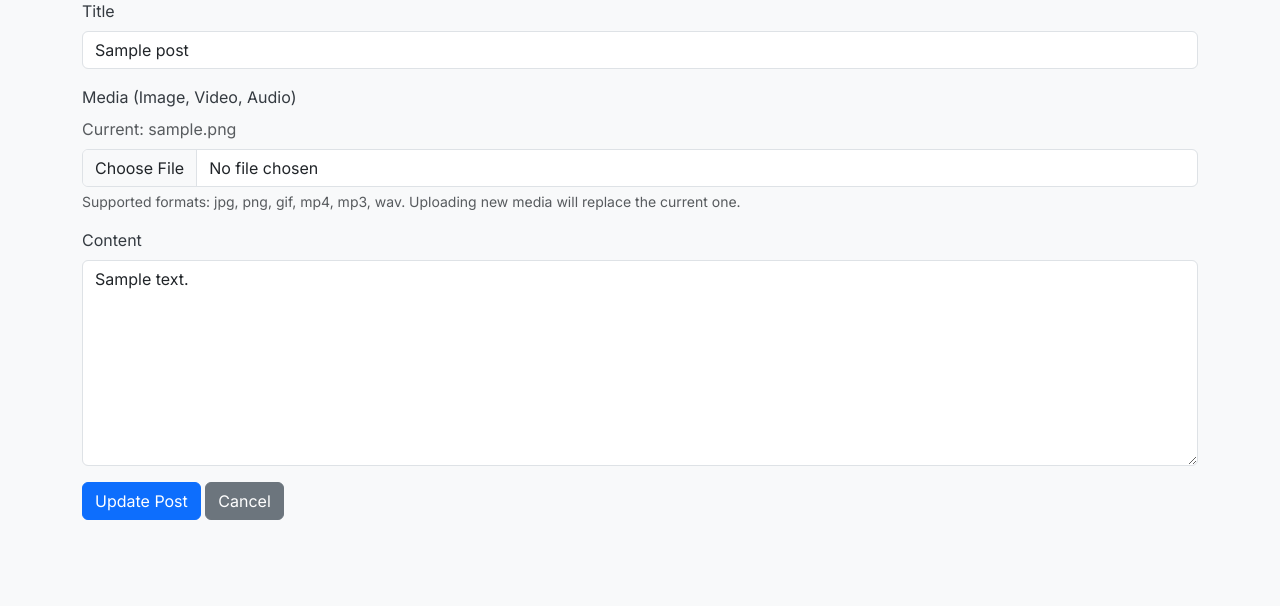
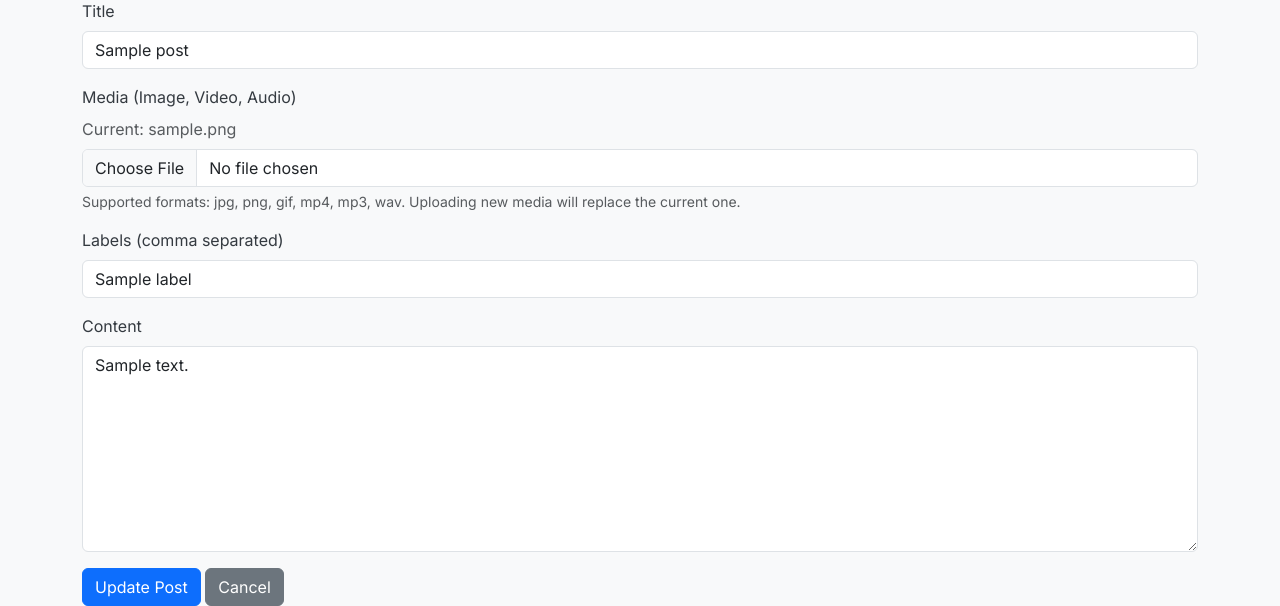
Before and after one commit to kovzhu/mySite, a Flask app: page /1/edit in a window 1280 px wide. Shown: the part 198-804 px from the top of the page. Before the commit the page ends 718 px from the top, so only its background shows below. Run offline with Flask 3, Linux system fonts and the light colour scheme; a user stored in the database is signed in; tables that the repository leaves empty hold one stand-in row (values such as "Sample post"); some libraries are stand-ins or nearby versions.

Commit message:
feat: Implement blog post labeling with filtering, integrate TinyMCE rich text editor, and add a database update script.

```diff
--- a/mySite/app.py
+++ b/mySite/app.py
@@ -22,6 +22,7 @@ from flask import (
     abort,
     send_from_directory,
     make_response,
+    jsonify,
 )
 from flask_sqlalchemy import SQLAlchemy
 from flask_migrate import Migrate
@@ -221,6 +222,22 @@ class Project(db.Model):
     image_filename = db.Column(db.String(255))
 
 
+post_labels = db.Table('post_labels',
+    db.Column('post_id', db.Integer, db.ForeignKey('post.id'), primary_key=True),
+    db.Column('label_id', db.Integer, db.ForeignKey('label.id'), primary_key=True)
+)
+
+class Label(db.Model):
+    """
+    Label model for tagging blog posts.
+    """
+    id = db.Column(db.Integer, primary_key=True)
+    name = db.Column(db.String(50), unique=True, nullable=False)
+
+    def __repr__(self):
+        return f'<Label {self.name}>'
+
+
 class Post(db.Model):
     """
     Post model representing blog posts.
@@ -241,6 +258,8 @@ class Post(db.Model):
 
     comments = db.relationship('Comment', backref='post', lazy=True, cascade="all, delete-orphan")
     likes = db.relationship('Like', backref='post', lazy=True, cascade="all, delete-orphan")
+    labels = db.relationship('Label', secondary=post_labels, lazy='subquery',
+        backref=db.backref('posts', lazy=True))
 
 
 
@@ -452,8 +471,19 @@ def blog_index():
     """
     Display all blog posts.
     """
-    posts = Post.query.order_by(Post.created_at.desc()).all()
-    return render_template("blogs/index.html", posts=posts)
+    label_name = request.args.get('label')
+    if label_name:
+        label = Label.query.filter_by(name=label_name).first()
+        if label:
+            # Sort posts by date descending
+            posts = sorted(label.posts, key=lambda x: x.created_at, reverse=True)
+        else:
+            posts = []
+    else:
+        posts = Post.query.order_by(Post.created_at.desc()).all()
+
+    all_labels = Label.query.order_by(Label.name).all()
+    return render_template("blogs/index.html", posts=posts, labels=all_labels, current_label=label_name)
 
 
 def get_media_type(filename):
@@ -476,11 +506,12 @@ def create():
     if request.method == "POST":
         title = request.form["title"]
         content = request.form["content"]
+        labels_str = request.form.get("labels", "")
         file = request.files.get("media")
 
         if not title or not content:
             flash("Title and Content are required!", "error")
-            return render_template("blogs/create.html", title=title, content=content)
+            return render_template("blogs/create.html", title=title, content=content, labels_str=labels_str)
 
         media_filename = None
         media_type = None
@@ -494,14 +525,26 @@ def create():
             else:
                 flash("Unsupported file type!", "error")
                 return render_template(
-                    "blogs/create.html", title=title, content=content
+                    "blogs/create.html", title=title, content=content, labels_str=labels_str
                 )
+
+        # Process labels
+        post_labels = []
+        if labels_str:
+            label_names = [l.strip() for l in labels_str.split(',') if l.strip()]
+            for name in label_names:
+                label = Label.query.filter_by(name=name).first()
+                if not label:
+                    label = Label(name=name)
+                    db.session.add(label)
+                post_labels.append(label)
 
         new_post = Post(
             title=title,
             content=content,
             media_filename=media_filename,
             media_type=media_type,
+            labels=post_labels
         )
         db.session.add(new_post)
         db.session.commit()
@@ -532,6 +575,7 @@ def edit(post_id):
     if request.method == "POST":
         post.title = request.form["title"]
         post.content = request.form["content"]
+        labels_str = request.form.get("labels", "")
         file = request.files.get("media")
 
         if not post.title or not post.content:
@@ -556,6 +600,17 @@ def edit(post_id):
             else:
                 flash("Unsupported file type!", "error")
                 return render_template("blogs/edit.html", post=post)
+
+        # Process labels
+        post.labels = [] # Clear existing labels
+        if labels_str:
+            label_names = [l.strip() for l in labels_str.split(',') if l.strip()]
+            for name in label_names:
+                label = Label.query.filter_by(name=name).first()
+                if not label:
+                    label = Label(name=name)
+                    db.session.add(label)
+                post.labels.append(label)
 
         db.session.commit()
 
@@ -583,6 +638,26 @@ def delete(post_id):
 
     flash(f'Post "{post.title}" was successfully deleted.', "info")
     return redirect(url_for("blog_index"))
+
+
+@app.route("/upload_image", methods=["POST"])
+@login_required
+def upload_image():
+    """
+    Handle image uploads from TinyMCE editor.
+    """
+    if 'file' not in request.files:
+        return jsonify({'error': 'No file part'}), 400
+    file = request.files['file']
+    if file.filename == '':
+        return jsonify({'error': 'No selected file'}), 400
+    if file:
+        filename = secure_filename(file.filename)
+        # Ensure unique filename to prevent overwrites?
+        # For now, just save it. TinyMCE handles the upload.
+        file.save(os.path.join(app.config["BLOG_UPLOAD_FOLDER"], filename))
+        return jsonify({'location': url_for('static', filename='blog_media/' + filename)})
+    return jsonify({'error': 'Upload failed'}), 500
 
 
 # --- Comment & Like Routes ---
--- a/mySite/templates/blogs/edit.html
+++ b/mySite/templates/blogs/edit.html
@@ -32,8 +32,13 @@
                 current one.</div>
         </div>
         <div class="mb-3">
+            <label for="labels" class="form-label">Labels (comma separated)</label>
+            <input type="text" class="form-control" id="labels" name="labels"
+                value="{{ post.labels|map(attribute='name')|join(', ') }}" placeholder="e.g. Tech, Life, Travel">
+        </div>
+        <div class="mb-3">
             <label for="content" class="form-label">Content</label>
-            <textarea class="form-control" id="content" name="content" rows="8" required>{{ post.content }}</textarea>
+            <textarea class="form-control" id="content" name="content" rows="8">{{ post.content }}</textarea>
         </div>
 
         <button type="submit" class="btn btn-primary">Update Post</button>
@@ -41,3 +46,32 @@
     </form>
 </div>
 {% endblock %}
+
+{% block scripts %}
+<script src="https://cdnjs.cloudflare.com/ajax/libs/tinymce/6.8.2/tinymce.min.js"></script>
+<script>
+    tinymce.init({
+        selector: '#content',
+        plugins: 'preview importcss searchreplace autolink autosave save directionality code visualblocks visualchars fullscreen image link media codesample table charmap pagebreak nonbreaking anchor insertdatetime advlist lists wordcount help charmap quickbars emoticons',
+        toolbar: 'undo redo | bold italic underline strikethrough | fontfamily fontsize blocks | alignleft aligncenter alignright alignjustify | outdent indent | numlist bullist | forecolor backcolor removeformat | charmap emoticons | fullscreen preview code | insertfile image media link anchor codesample',
+        toolbar_sticky: true,
+        autosave_ask_before_unload: true,
+        autosave_interval: '30s',
+        autosave_prefix: '{path}{query}-{id}-',
+        autosave_restore_when_empty: false,
+        autosave_retention: '2m',
+        image_advtab: true,
+        images_upload_url: '{{ url_for("upload_image") }}',
+        automatic_uploads: true,
+        height: 600,
+        image_caption: true,
+        quickbars_selection_toolbar: 'bold italic | quicklink h2 h3 blockquote',
+        noneditable_class: 'mceNonEditable',
+        toolbar_mode: 'sliding',
+        contextmenu: 'link image table',
+        content_style: 'body { font-family:Helvetica,Arial,sans-serif; font-size:16px }',
+        menubar: 'file edit view insert format tools table help',
+        link_default_target: '_blank'
+    });
+</script>
+{% endblock %}
--- a/mySite/templates/blogs/post.html
+++ b/mySite/templates/blogs/post.html
@@ -47,7 +47,7 @@
             {% endif %}
 
             <div class="blog-content">
-                {{ post.content | replace('\n', '<br>') | safe }}
+                {{ post.content | safe }}
             </div>
 
             <!-- Likes Section -->
```
Also changed, not shown: mySite/scripts/update_db_labels.py (added, +47 -0 lines), mySite/templates/blogs/create.html (+36 -2 lines), mySite/templates/blogs/index.html (+15 -0 lines).
